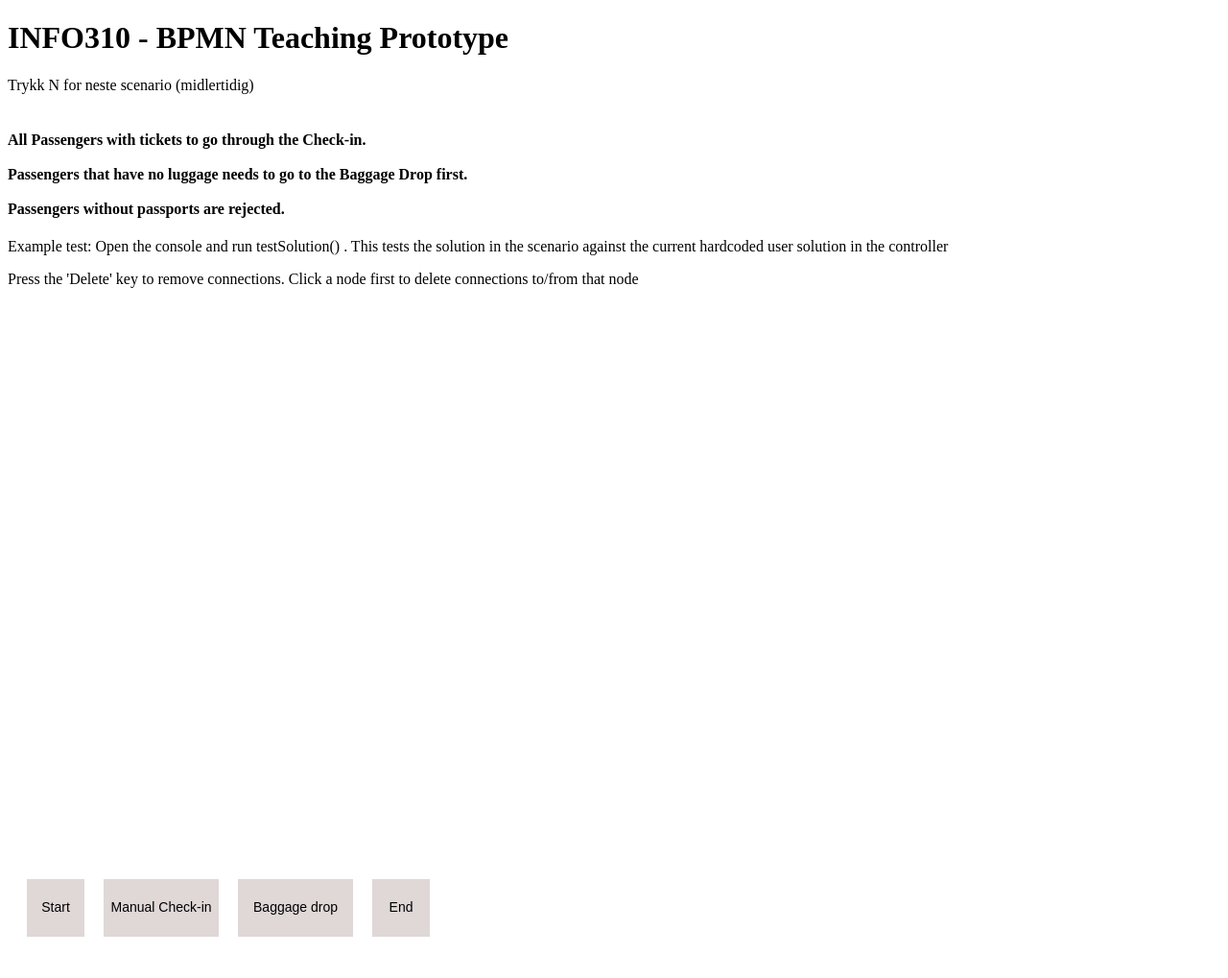
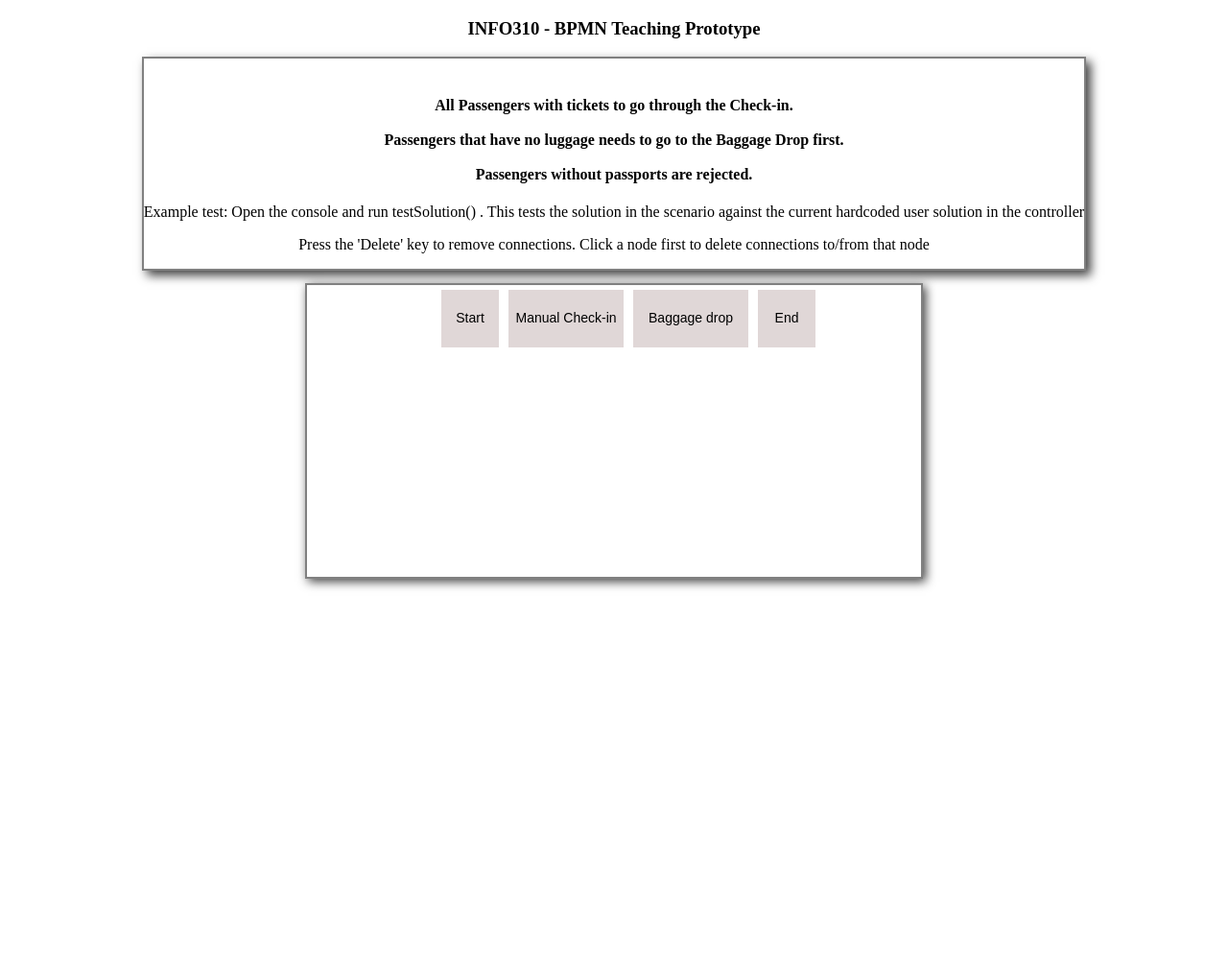
Before and after one commit to GSAmundsen/gsamundsen.github.io, a plain HTML site: page index.html in a window 1280 px wide. Shown: the whole page at 96% size. After the commit the page ends 800 px from the top, so only its background shows below. Drawn offline with Linux system fonts and the light colour scheme.

Commit message:
Update
Fixed node connections - No more reversible connections (node_1, node_2) == (node_2, node_1)
Layout changes, (inline html, need to be moved to CSS if style is approved.)

```diff
--- a/index.html
+++ b/index.html
@@ -8,8 +8,7 @@
 </head>
 
 <body onload="updateView()">
-    <h1>INFO310 - BPMN Teaching Prototype</h1>
-    <div>Trykk N for neste scenario (midlertidig)</div>
+    <h3 style="text-align: center;">INFO310 - BPMN Teaching Prototype</h3>
     <div id="app">
 
         <div id="BoxContainer">
--- a/js/controller.js
+++ b/js/controller.js
@@ -62,15 +62,20 @@ function loadScenario(){
 // ...etter å ha kalkulert x posisjon for boksene, basert på antall bokser slik at de spres utover
 function processBoxes(){
     let boxes = model.ScenarioLevels[model.game.currentScenario].BoxesList;
-    let nextXpos = 0;
+    //Spawne bokser i midten av x akse i canvas
+    let centerOffset = boxes.reduce((accumulator, bx) => {return accumulator+bx.w},0) //Går igjennom alle box'ene, og summerer bredde
+    let nextXpos = (canvas.width / 2) - (centerOffset/2); //start X posisjon er halve bredden av canvas, - total lenge av boxer og padding
 
     for (let i = 0; i < boxes.length; i++) {
         // Gi hver boks en unik ID i formatet "node_N"
         boxes[i].nodeId = `node_${i + 1}`;
 
-        // Beregn x-posisjon
-        (i == 0) ? nextXpos += 20 : nextXpos += boxes[i-1].w + 20;
+        // Beregn x-posisjon + padding, basert på bredden av forrige box
+        if(i != 0) {nextXpos+=boxes[i-1].w + 10}
+
+        // Sett x og y posisjon
         boxes[i].x = nextXpos;
+        boxes[i].y = 5;
     }
     console.log("Boxes processed: ", boxes);
     return boxes;
@@ -252,8 +257,8 @@ function mouseUp(e) {
       ) {
         const newConn = { fromId: startNode.nodeId, toId: b.nodeId };
 
-        // Sjekk om koblingen finnes fra før
-        if (!connections.some(c => c.fromId === newConn.fromId && c.toId === newConn.toId)) {
+        // Sjekk om koblingen finnes fra før, +sjekker at koblingen ikke matcher "bakover"
+        if (!connections.some(c => (c.fromId === newConn.fromId && c.toId === newConn.toId) || (c.fromId === newConn.toId && c.toId === newConn.fromId))) {
           connections.push(newConn);
           currentUserSolution.push([newConn.fromId, newConn.toId]);
           console.log("Ny kobling:", newConn);
--- a/js/model.js
+++ b/js/model.js
@@ -11,8 +11,8 @@ let model = {
     },
 
     canvasProperties: {
-        width: 1000,
-        height: 700,
+        width: window.screen.width*0.80,
+        height: window.screen.height*0.5,
         backgroundColor: 'white'
     },
 
--- a/js/view.js
+++ b/js/view.js
@@ -4,13 +4,16 @@
 function updateView() {
 
     document.getElementById('app').innerHTML = /*html*/`
-    <div><h4 id="scenarioTextHeader"></h4>
+    <div style="text-align: center;">
+    <div style="display: inline-block; border: 2px solid grey;  box-shadow: 5px 5px 10px rgba(0, 0, 0, 0.75);"><h4 id="scenarioTextHeader"></h4>
     <p>Example test: Open the console and run testSolution() . This tests the solution in the scenario against the current hardcoded user solution in the controller</p>
     <p>Press the 'Delete' key to remove connections. Click a node first to delete connections to/from that node</p>
 
     </div>
+    <div style="display: inline-block; border: 2px solid grey;  box-shadow: 3px 3px 10px rgba(0, 0, 0, 0.75);margin-top: 1%;">
     <canvas id="BPMNcanvas"></canvas>
-
+    </div>
+    </div>
 
 
     `;
```
